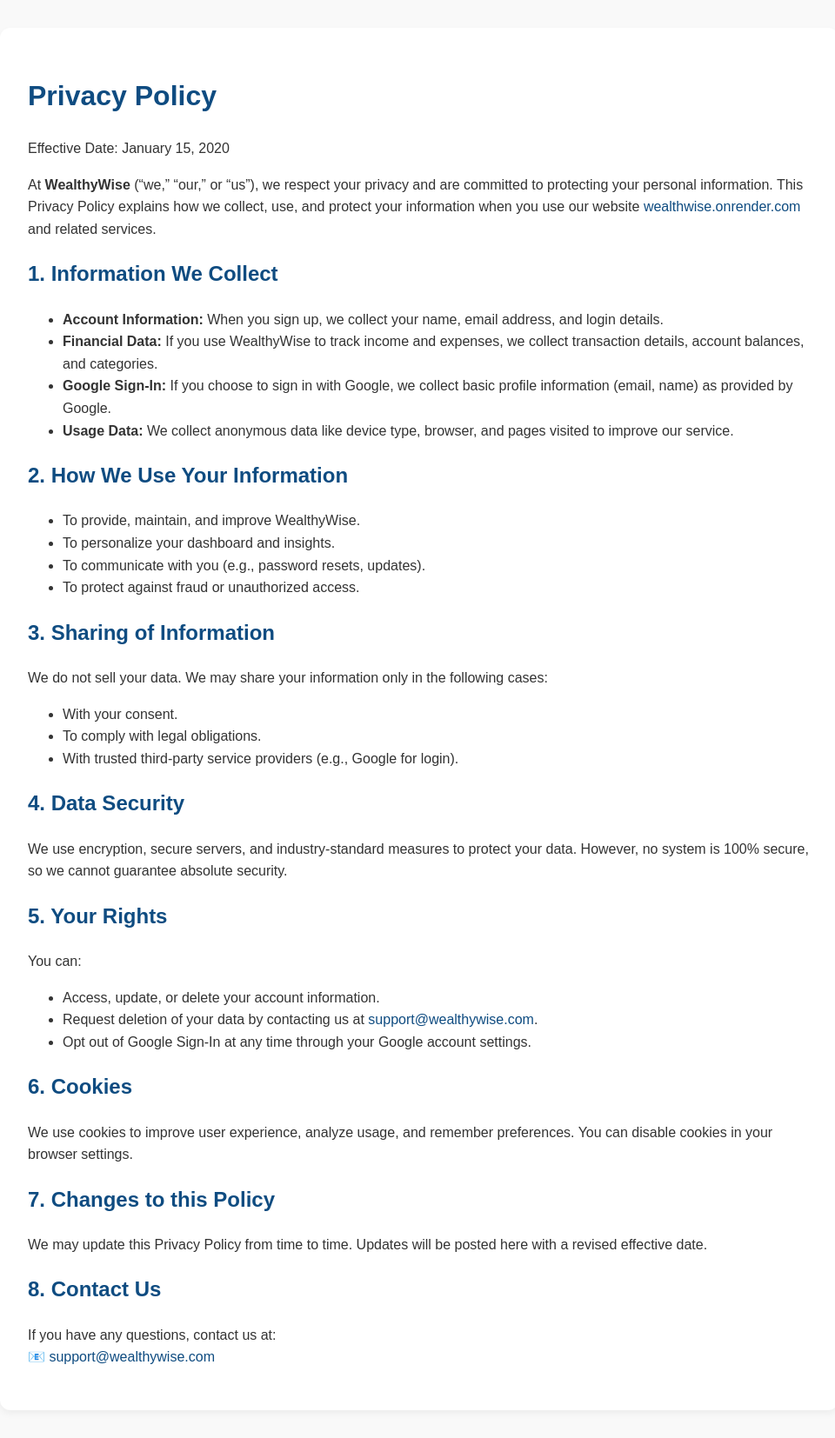
After one commit to fran-897-uinx/WealthyWise, a Django app: template financeapp/templates/privacy_policy.html in a window 1280 px wide. The commit adds this page. Shown: the whole page at 87% size, without its empty margins (158-1118 px from the left). Run offline with Django 5.2, Linux system fonts and the light colour scheme; the template is opened without the code that fills it: most values are stand-ins (such as "Sample title", 1, 10 or a date in 2020); parts of the project's set-up code (start-up, migrations or seed data) failed here and were passed over; some libraries are stand-ins or nearby versions.

Commit message:
wealthywise completed the depolyment process

```diff
--- a/financeapp/templates/account/signup.html
+++ b/financeapp/templates/account/signup.html
@@ -389,11 +389,11 @@
                     </a>
                 </div>
                 <div class="divider">
-                    <span>or</span>
+                    <span>or sign up with your social account</span>
                 </div>
                  <div class="btn-google btn btn-primary w-100 py-2 mb-3">
                 <a href="{% url 'google_login' %}" class="text-light" style="text-decoration: none;">
-                    <img src="/static/icons/google.svg" alt="Google" class="h-5 w-5">
+                    <i class="fab fa-google me-2"></i>
                     Sign up with Google
                     </a>
                  </div>
--- /dev/null
+++ b/financeapp/templates/privacy_policy.html
@@ -0,0 +1,90 @@
+<!DOCTYPE html>
+<html lang="en">
+<head>
+  <meta charset="UTF-8">
+  <meta name="viewport" content="width=device-width, initial-scale=1.0">
+  <title>Privacy Policy - WealthyWise</title>
+  <style>
+    body {
+      font-family: Arial, sans-serif;
+      line-height: 1.6;
+      margin: 0;
+      padding: 0;
+      background: #f9f9f9;
+      color: #333;
+    }
+    .container {
+      max-width: 900px;
+      margin: 2rem auto;
+      background: #fff;
+      padding: 2rem;
+      border-radius: 12px;
+      box-shadow: 0 4px 8px rgba(0,0,0,0.05);
+    }
+    h1, h2 {
+      color: #0f4c81;
+    }
+    a {
+      color: #0f4c81;
+      text-decoration: none;
+    }
+    a:hover {
+      text-decoration: underline;
+    }
+  </style>
+</head>
+<body>
+  <div class="container">
+    <h1>Privacy Policy</h1>
+    <p>Effective Date: {{ now|date:"F d, Y" }}</p>
+
+    <p>At <strong>WealthyWise</strong> (“we,” “our,” or “us”), we respect your privacy and are committed to protecting your personal information. This Privacy Policy explains how we collect, use, and protect your information when you use our website <a href="https://wealthwise.onrender.com">wealthwise.onrender.com</a> and related services.</p>
+
+    <h2>1. Information We Collect</h2>
+    <ul>
+      <li><strong>Account Information:</strong> When you sign up, we collect your name, email address, and login details.</li>
+      <li><strong>Financial Data:</strong> If you use WealthyWise to track income and expenses, we collect transaction details, account balances, and categories.</li>
+      <li><strong>Google Sign-In:</strong> If you choose to sign in with Google, we collect basic profile information (email, name) as provided by Google.</li>
+      <li><strong>Usage Data:</strong> We collect anonymous data like device type, browser, and pages visited to improve our service.</li>
+    </ul>
+
+    <h2>2. How We Use Your Information</h2>
+    <ul>
+      <li>To provide, maintain, and improve WealthyWise.</li>
+      <li>To personalize your dashboard and insights.</li>
+      <li>To communicate with you (e.g., password resets, updates).</li>
+      <li>To protect against fraud or unauthorized access.</li>
+    </ul>
+
+    <h2>3. Sharing of Information</h2>
+    <p>We do not sell your data. We may share your information only in the following cases:</p>
+    <ul>
+      <li>With your consent.</li>
+      <li>To comply with legal obligations.</li>
+      <li>With trusted third-party service providers (e.g., Google for login).</li>
+    </ul>
+
+    <h2>4. Data Security</h2>
+    <p>We use encryption, secure servers, and industry-standard measures to protect your data. However, no system is 100% secure, so we cannot guarantee absolute security.</p>
+
+    <h2>5. Your Rights</h2>
+    <p>You can:</p>
+    <ul>
+      <li>Access, update, or delete your account information.</li>
+      <li>Request deletion of your data by contacting us at <a href="mailto:support@wealthywise.com">support@wealthywise.com</a>.</li>
+      <li>Opt out of Google Sign-In at any time through your Google account settings.</li>
+    </ul>
+
+    <h2>6. Cookies</h2>
+    <p>We use cookies to improve user experience, analyze usage, and remember preferences. You can disable cookies in your browser settings.</p>
+
+    <h2>7. Changes to this Policy</h2>
+    <p>We may update this Privacy Policy from time to time. Updates will be posted here with a revised effective date.</p>
+
+    <h2>8. Contact Us</h2>
+    <p>If you have any questions, contact us at: <br>
+      📧 <a href="mailto:prevailfrancis@gmail.com">support@wealthywise.com</a>
+    </p>
+  </div>
+</body>
+</html>
--- a/financeapp/templates/transaction.html
+++ b/financeapp/templates/transaction.html
@@ -179,6 +179,7 @@
     transition: 0.2s;
     user-select: none;
     background: var(--panel);
+
   }
   .type-card.active {
     border-color: var(--border);
--- a/financeapp/urls.py
+++ b/financeapp/urls.py
@@ -41,6 +41,12 @@ urlpatterns = [
     # Contact (TODO: ensure contact_view exists in views.py)
     path("contact/", views.contact_view, name="contact"),
     path("faq/", views.faq_view, name="faq"),
+    path(
+        "privacy-policy/",
+        TemplateView.as_view(template_name="privacy_policy.html"),
+        name="privacy",
+    ),
+    path("terms/", TemplateView.as_view(template_name="terms.html"), name="terms"),
     # Password reset
     path(
         "password_reset/",
```
Also changed, not shown: financeapp/templates/terms.html (added, +49 -0 lines).
